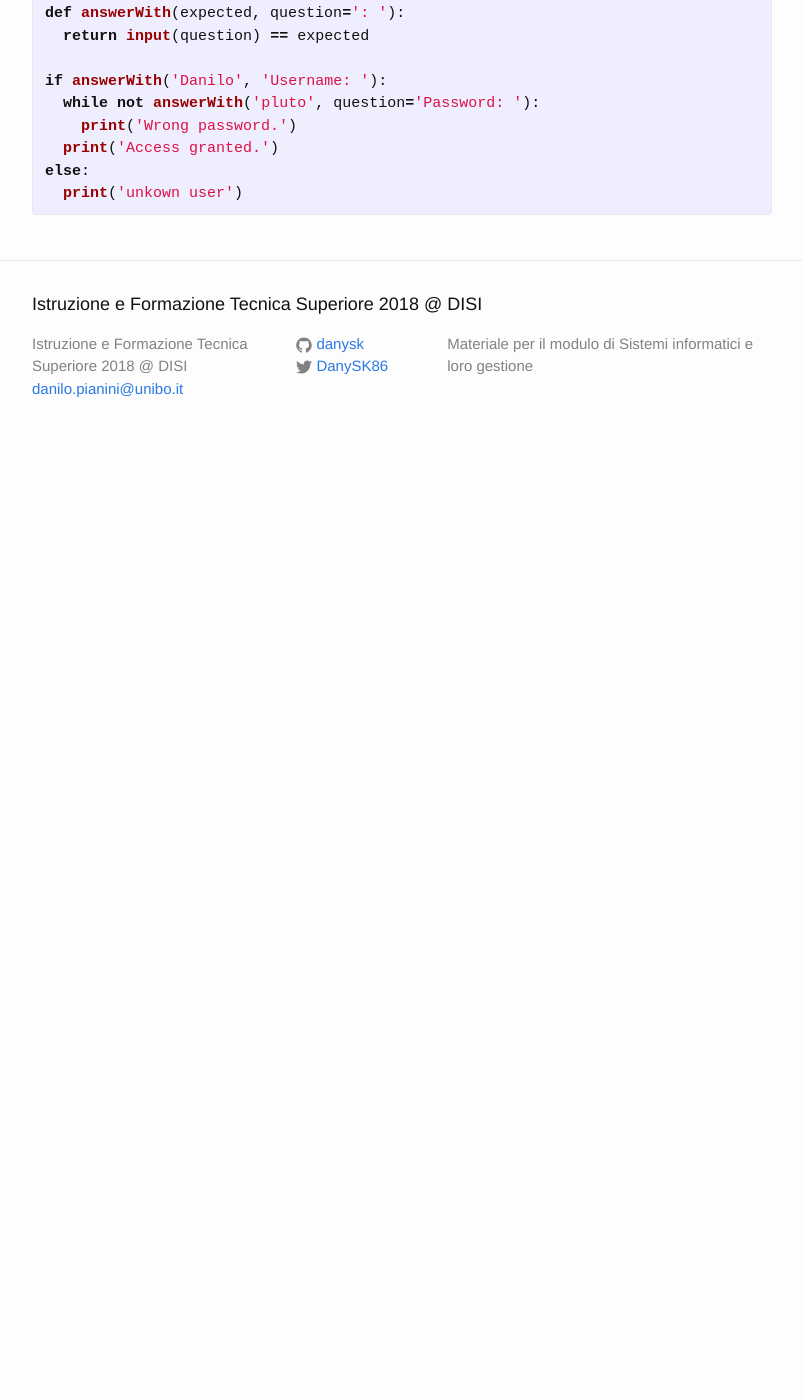
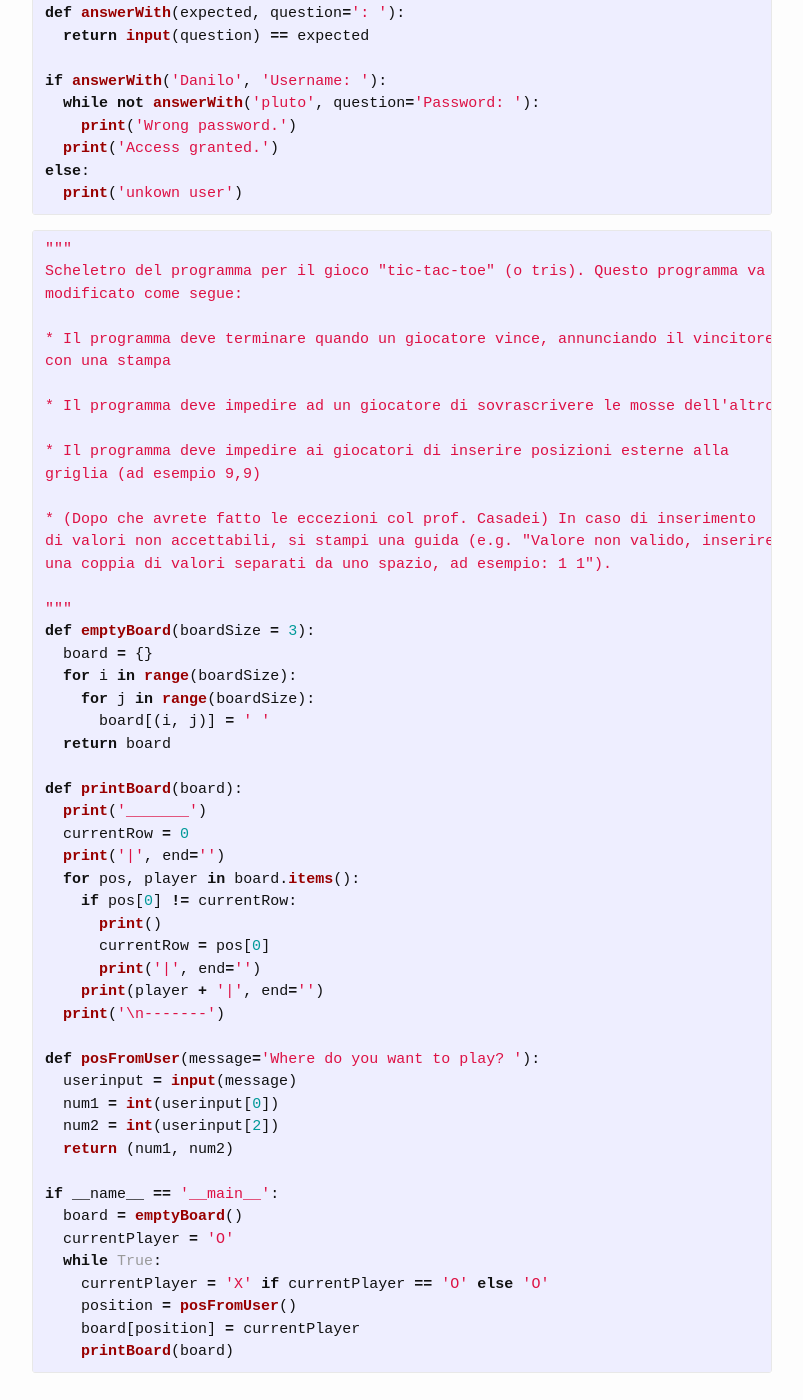
Before and after one commit to APICe-at-DISI/ifts2018, a Jekyll site: the page built from index.md, in a window 1280 px wide and 1400 px high, scrolled down 14871 px. Shown: the whole window, without its empty margins (238-1041 px from the left). Built offline with Jekyll 4.4.1, drawn with Linux system fonts in a browser that asks for light colours; our own code applies the rules of GitHub Pages for plain Markdown files; before the commit the page ends 15331 px from its top, so only the background shows below that.

Commit message:
Add final exercise

```diff
--- a/index.md
+++ b/index.md
@@ -667,3 +667,56 @@ if answerWith('Danilo', 'Username: '):
 else:
   print('unkown user')
 {% endhighlight %}
+
+{% highlight python %}
+"""
+Scheletro del programma per il gioco "tic-tac-toe" (o tris). Questo programma va
+modificato come segue:
+
+* Il programma deve terminare quando un giocatore vince, annunciando il vincitore
+con una stampa
+
+* Il programma deve impedire ad un giocatore di sovrascrivere le mosse dell'altro
+
+* Il programma deve impedire ai giocatori di inserire posizioni esterne alla
+griglia (ad esempio 9,9)
+
+* (Dopo che avrete fatto le eccezioni col prof. Casadei) In caso di inserimento
+di valori non accettabili, si stampi una guida (e.g. "Valore non valido, inserire
+una coppia di valori separati da uno spazio, ad esempio: 1 1").
+
+"""
+def emptyBoard(boardSize = 3):
+  board = {}
+  for i in range(boardSize):
+    for j in range(boardSize):
+      board[(i, j)] = ' '
+  return board
+
+def printBoard(board):
+  print('_______')
+  currentRow = 0
+  print('|', end='')
+  for pos, player in board.items():
+    if pos[0] != currentRow:
+      print()
+      currentRow = pos[0]
+      print('|', end='')
+    print(player + '|', end='')
+  print('\n-------')
+
+def posFromUser(message='Where do you want to play? '):
+  userinput = input(message)
+  num1 = int(userinput[0])
+  num2 = int(userinput[2])
+  return (num1, num2)
+
+if __name__ == '__main__':
+  board = emptyBoard()
+  currentPlayer = 'O'
+  while True:
+    currentPlayer = 'X' if currentPlayer == 'O' else 'O'
+    position = posFromUser()
+    board[position] = currentPlayer
+    printBoard(board)
+{% endhighlight %}
```
